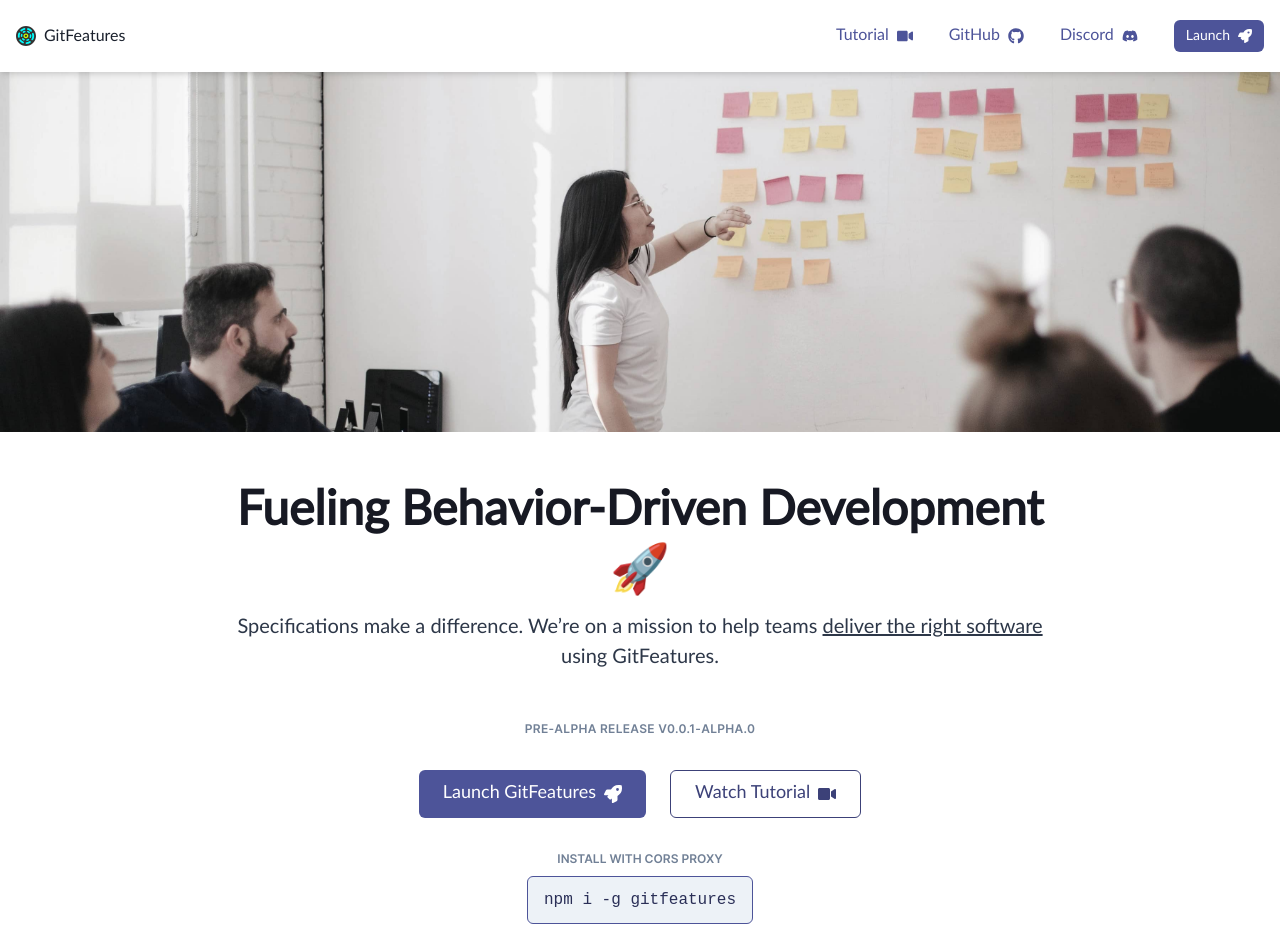
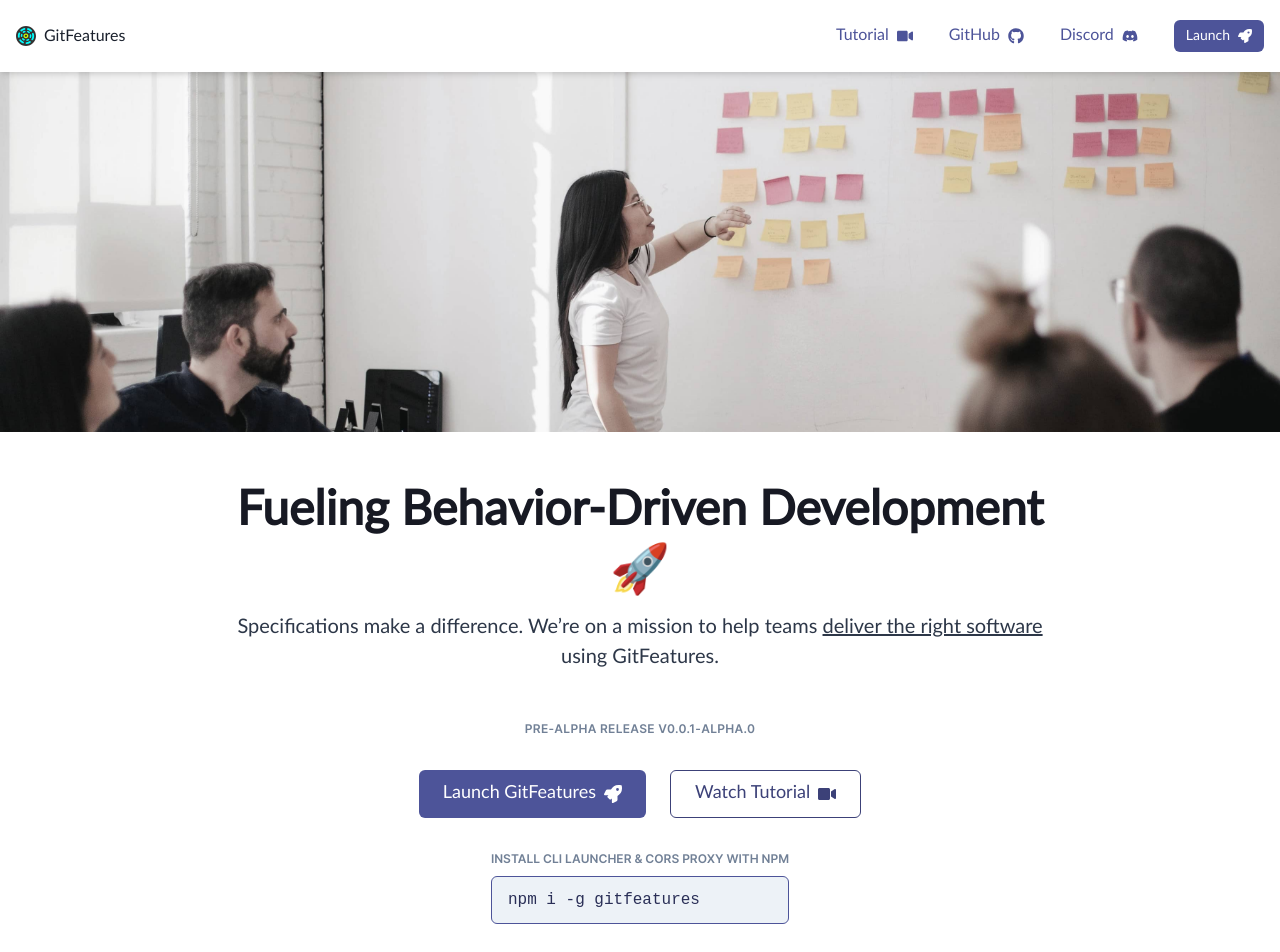
Before and after one commit to sengac/gitfeatures-website, a Next.js app: page / in a window 1280 px wide. Shown: the top 952 px of the page. Built offline with nearby package versions, Linux system fonts and the light colour scheme.

Commit message:
change wording of launcher

```diff
--- a/components/Hero.tsx
+++ b/components/Hero.tsx
@@ -105,7 +105,7 @@
                     </Center>
                     <Center pb={8}>
                         <Stack>
-                            <Text fontSize="xs" fontWeight="semibold" color="gray.500" textTransform="uppercase">Install with CORS proxy</Text>
+                            <Text fontSize="xs" fontWeight="semibold" color="gray.500" textTransform="uppercase">Install CLI launcher & CORS proxy with NPM</Text>
                             <Code display="flex" borderWidth="1px" pt={2} pb={2} pl={4} pr={4} borderRadius="md" borderColor="brand.500" color="brand.700" height={12} fontFamily="Courier New" fontSize="md" alignItems="center">
                                 npm i -g gitfeatures
                             </Code>
```
